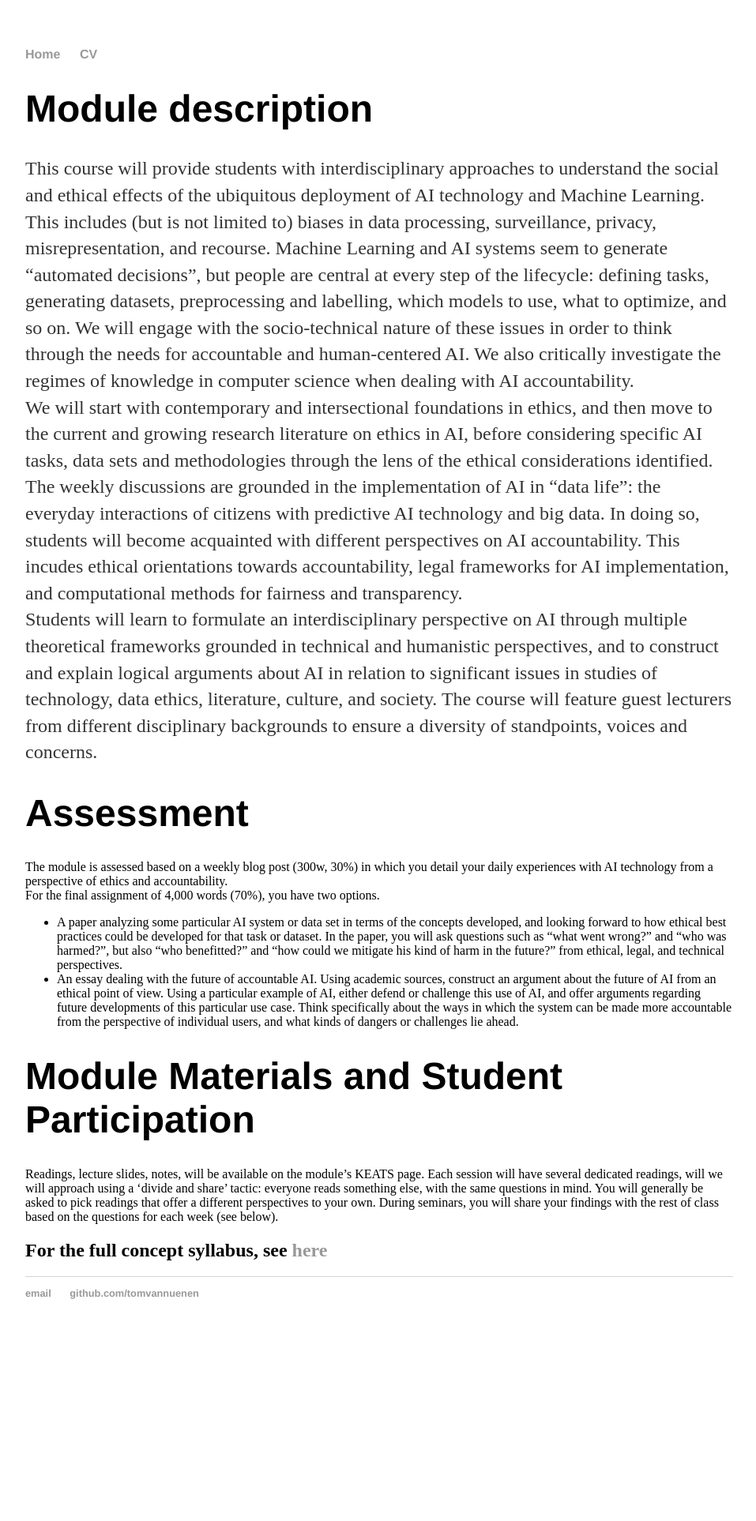
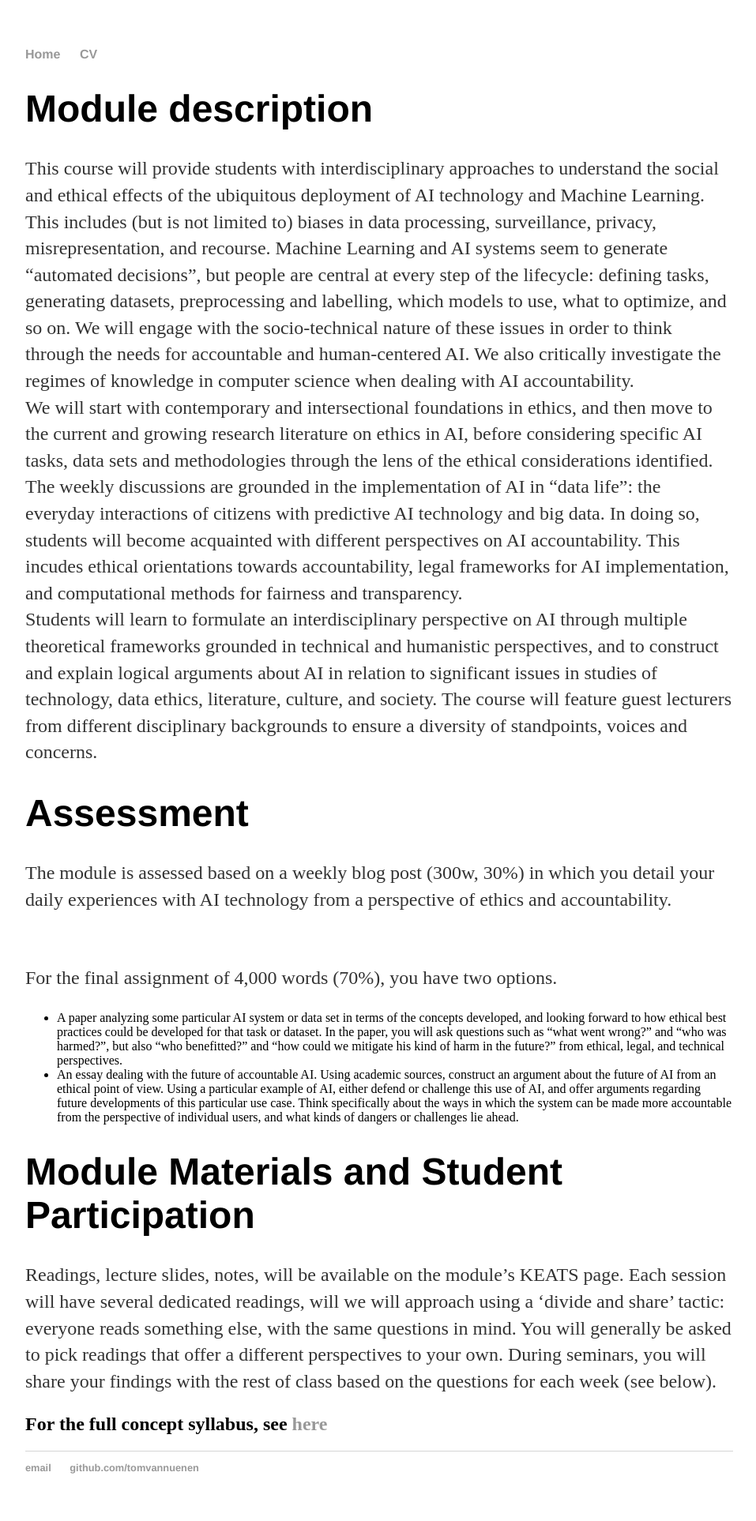
Before and after one commit to accountable-AI/accountable-ai.github.io, a Jekyll site: the page built from index.html, in a window 1280 px wide. Shown: the whole page at 79% size, without its empty margins (160-1117 px from the left). Built offline with Jekyll 4.4.1, drawn with Linux system fonts in a browser that asks for light colours; before the commit the page ends 1705 px from its top, so only the background shows below that.

```diff
--- a/index.html
+++ b/index.html
@@ -14,9 +14,9 @@ title: Accountable AI
 <div class="blurb">
 	<h1>Assessment</h1>
 
-	The module is assessed based on a weekly blog post (300w, 30%) in which you detail your daily experiences with AI technology from a perspective of ethics and accountability.
+	<p>The module is assessed based on a weekly blog post (300w, 30%) in which you detail your daily experiences with AI technology from a perspective of ethics and accountability.</p>
 	<br>
-	For the final assignment of 4,000 words (70%), you have two options.
+	<p>For the final assignment of 4,000 words (70%), you have two options.</p>
 
 	<ul>
         <li>A paper analyzing some particular AI system or data set in terms of the concepts developed, and looking forward to how ethical best practices could be developed for that task or dataset. In the paper, you will ask questions such as “what went wrong?” and “who was harmed?”, but also “who benefitted?” and “how could we mitigate his kind of harm in the future?” from ethical, legal, and technical perspectives.
@@ -28,7 +28,7 @@ title: Accountable AI
 
 <div class="blurb">
 <h1>Module Materials and Student Participation</h1>
-Readings, lecture slides, notes, will be available on the module’s KEATS page. Each session will have several dedicated readings, will we will approach using a ‘divide and share’ tactic: everyone reads something else, with the same questions in mind. You will generally be asked to pick readings that offer a different perspectives to your own. During seminars, you will share your findings with the rest of class based on the questions for each week (see below).
+<p>Readings, lecture slides, notes, will be available on the module’s KEATS page. Each session will have several dedicated readings, will we will approach using a ‘divide and share’ tactic: everyone reads something else, with the same questions in mind. You will generally be asked to pick readings that offer a different perspectives to your own. During seminars, you will share your findings with the rest of class based on the questions for each week (see below).</p>
 </div>
 
 
```
